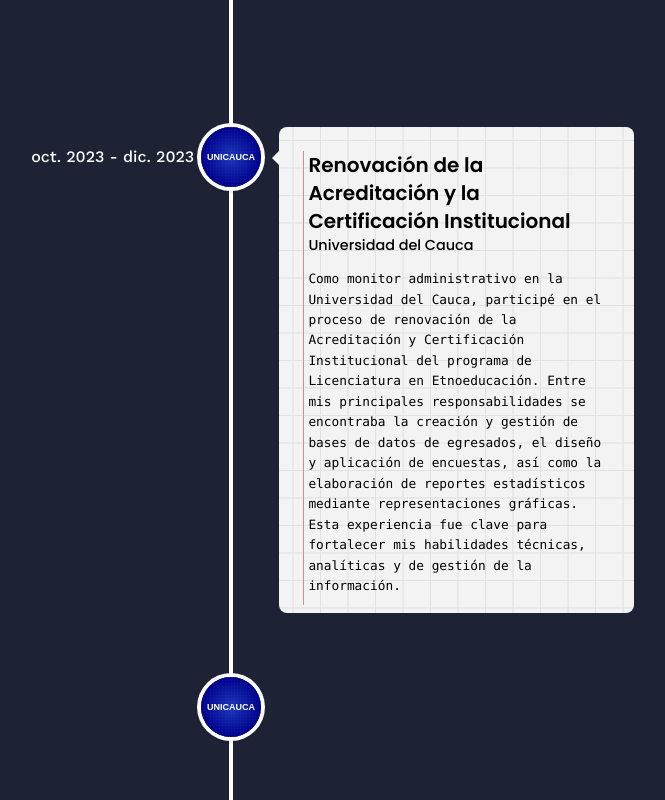
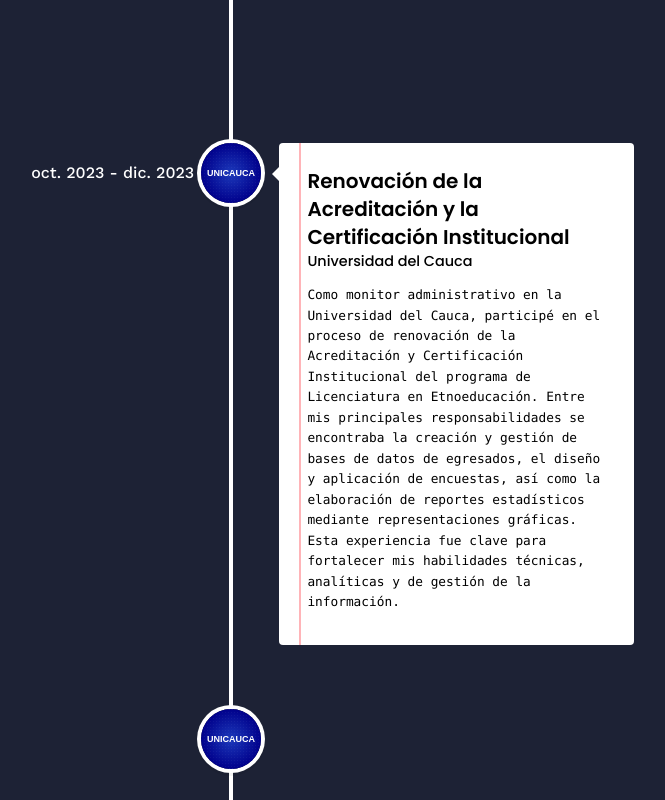
Before and after one commit to juanbep/Portafolio, a React (Vite) app: page /Portafolio/about in a window 1280 px wide. Shown: the part 1240-2040 px from the top of the page, without its empty margins (409-1074 px from the left). Built offline with nearby package versions, Linux system fonts and the light colour scheme.

Commit message:
Portafolio versión 2.0

```diff
--- a/src/index.css
+++ b/src/index.css
@@ -158,14 +158,15 @@ body:has(.card[data-color="green"]:hover) {
     }
 }
 
-.vertical-timeline-element-content {
-    border-radius: 0.5em;
-    --color: #E1E1E1;
-    background-color: #F3F3F3;
-    background-image: linear-gradient(0deg, transparent 24%, var(--color) 25%, var(--color) 26%, transparent 27%, transparent 74%, var(--color) 75%, var(--color) 76%, transparent 77%, transparent),
-        linear-gradient(90deg, transparent 24%, var(--color) 25%, var(--color) 26%, transparent 27%, transparent 74%, var(--color) 75%, var(--color) 76%, transparent 77%, transparent);
-    background-size: 55px 55px;
-    padding-bottom: 0 !important;
+.vertical-line {
+    position: absolute;
+    top: 0;
+    left: 20px;
+    /* Ajusta esta distancia según lo que necesites */
+    width: 2px;
+    /* Grosor de la línea */
+    height: 100%;
+    background-color: #ffb4b8;
 }
 
 .vertical-timeline-element-subtitle {
@@ -180,21 +181,20 @@ body:has(.card[data-color="green"]:hover) {
     padding-bottom: 0.5rem;
     font-weight: 400 !important;
     font-size: 0.8rem !important;
-
 }
 
-.margin {
+/* .margin {
     border-left: 1px solid #d88;
     height: 100%;
     left: 3.3rem;
     top: 0;
-}
+} */
 
-.container-button {
+/* .container-button {
     position: absolute;
     margin-left: auto;
     margin-right: auto;
     left: 0px;
     right: 0px;
     bottom: -1rem;
-}
+} */
--- a/src/pages/About.jsx
+++ b/src/pages/About.jsx
@@ -90,13 +90,13 @@ const About = () => {
                     </div>
                   }
                   contentStyle={{
-                    borderBottom: "8px",
+                    borderBottom: "0px",
                     borderStyle: "solid",
                     borderBottomColor: "transparent",
                     boxShadow: "none",
                   }}
                 >
-                  <div className="margin">
+                  <div class="vertical-line"></div>
                   <div>
                     <h3 className="text-black ml-1 text-xl font-poppins font-semibold">
                       {experience.title}
@@ -116,7 +116,6 @@ const About = () => {
                       {point}
                     </p>
                   ))}
-                  </div>
                 </VerticalTimelineElement>
               ))}
             </VerticalTimeline>
```
Lines whose indentation alone changed are shown as unchanged.
